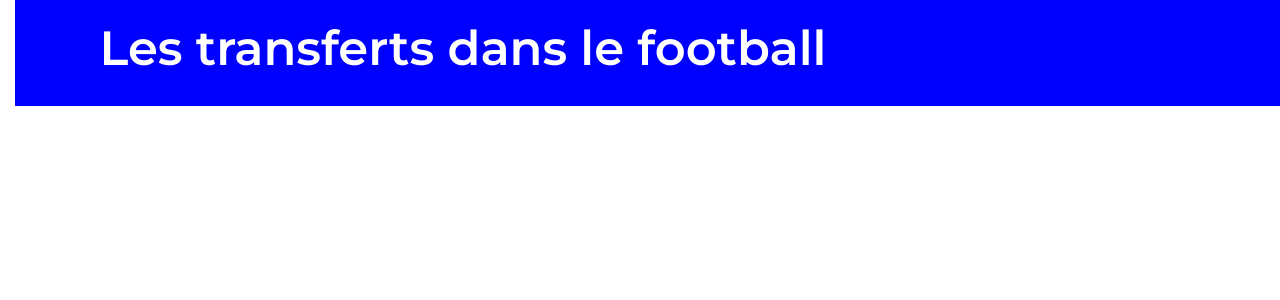
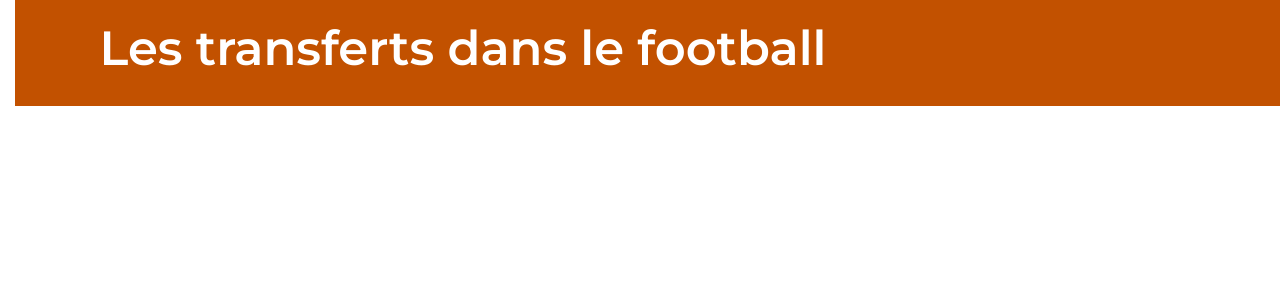
Before and after one commit to Ulro6/Blog_Scraping, a Django app: page / in a window 1280 px wide. Shown: the top 300 px of the page. Run offline with Django 3.2, Linux system fonts and the light colour scheme; data that the repository does not hold is empty.

Commit message:
Le css cest regle

```diff
--- a/MonSite/blog/static/css/blog.css
+++ b/MonSite/blog/static/css/blog.css
@@ -9,7 +9,7 @@ body {
 
 
 .page-header {
-    background-color: blue;
+    background-color: #C25100 ;
     margin-top: 0;
     margin-bottom: 40px;
     padding: 20px 20px 20px 40px;
--- a/MonSite/blog/templates/blog/base.html
+++ b/MonSite/blog/templates/blog/base.html
@@ -1,4 +1,5 @@
 {% load static %}
+
 <!DOCTYPE html>
 <html>
     <head>
```
